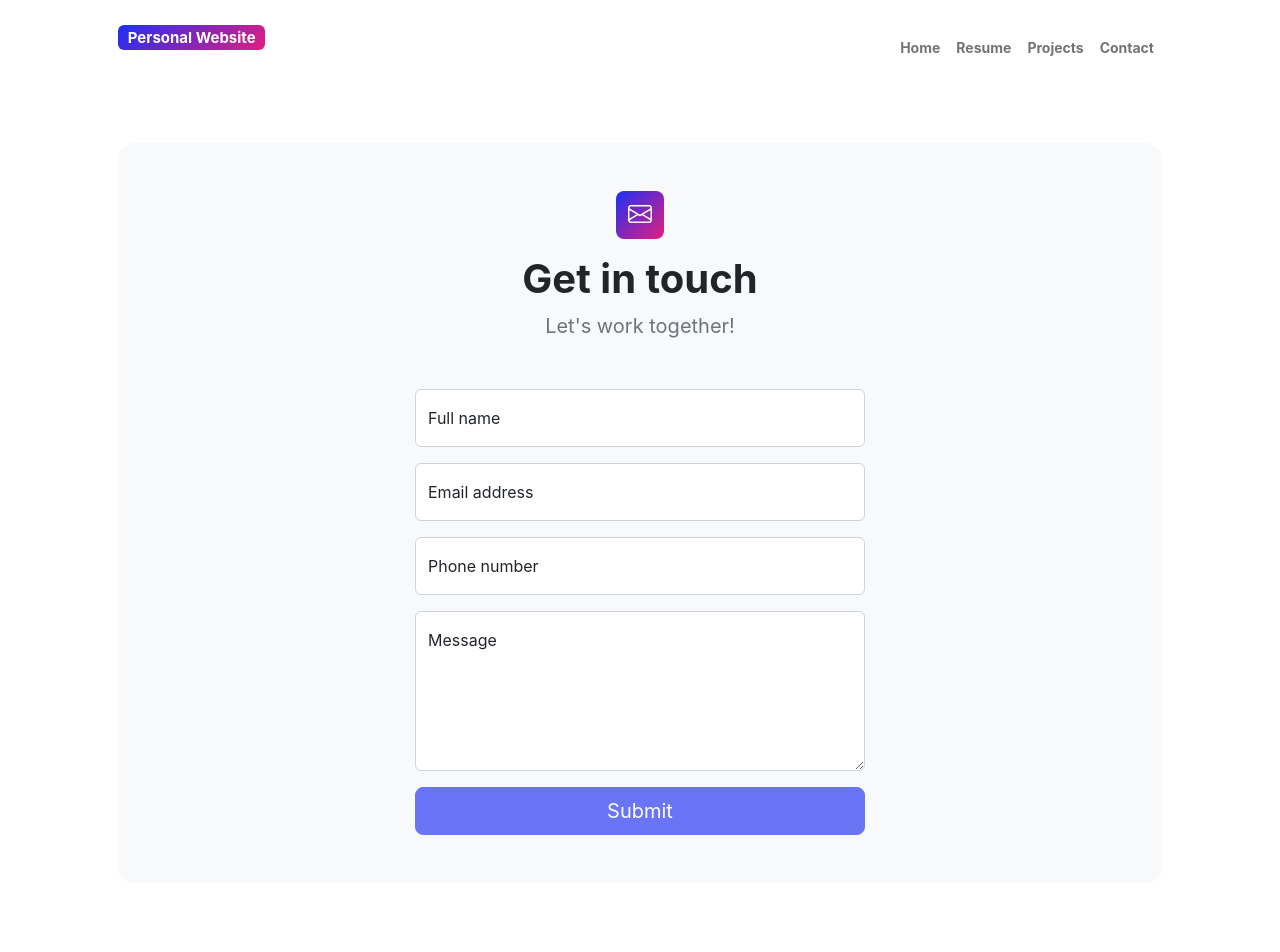
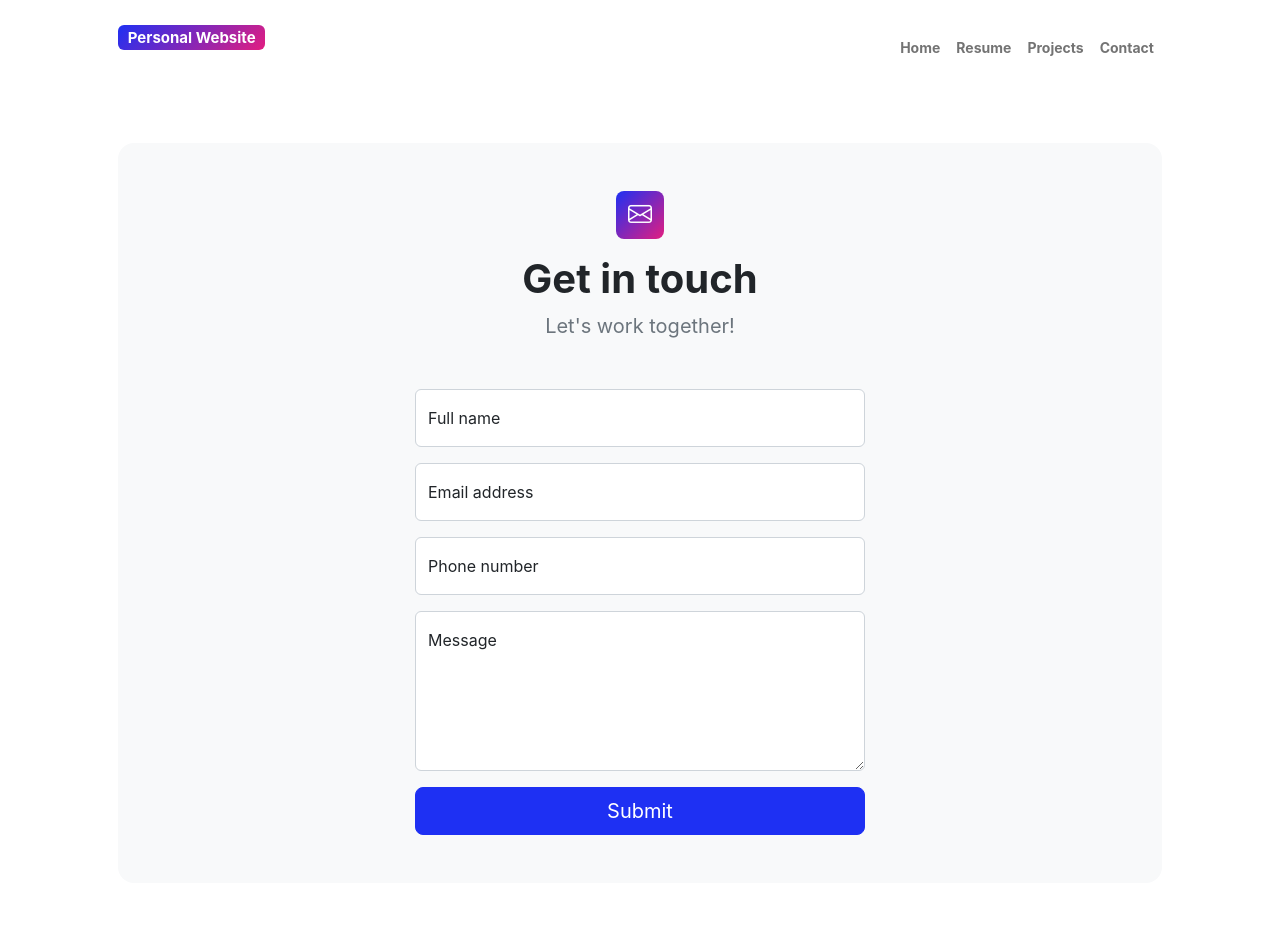
Before and after one commit to mustafaensar/personal-website, a React (Create React App) app: page /contact in a window 1280 px wide. Shown: the top 952 px of the page. Built offline with nearby package versions, Linux system fonts and the light colour scheme.

Commit message:
button is enabled

```diff
--- a/src/pages/Contact.js
+++ b/src/pages/Contact.js
@@ -66,7 +66,7 @@ export default function Contact() {
                   {/* an error submitting the form*/}
                   <div className="d-none" id="submitErrorMessage"><div className="text-center text-danger mb-3">Error sending message!</div></div>
                   {/* Submit Button*/}
-                  <div className="d-grid"><button className="btn btn-primary btn-lg disabled" id="submitButton" type="submit">Submit</button></div>
+                  <div className="d-grid"><button className="btn btn-primary btn-lg" id="submitButton" type="submit">Submit</button></div>
                 </form>
               </div>
             </div>
```
